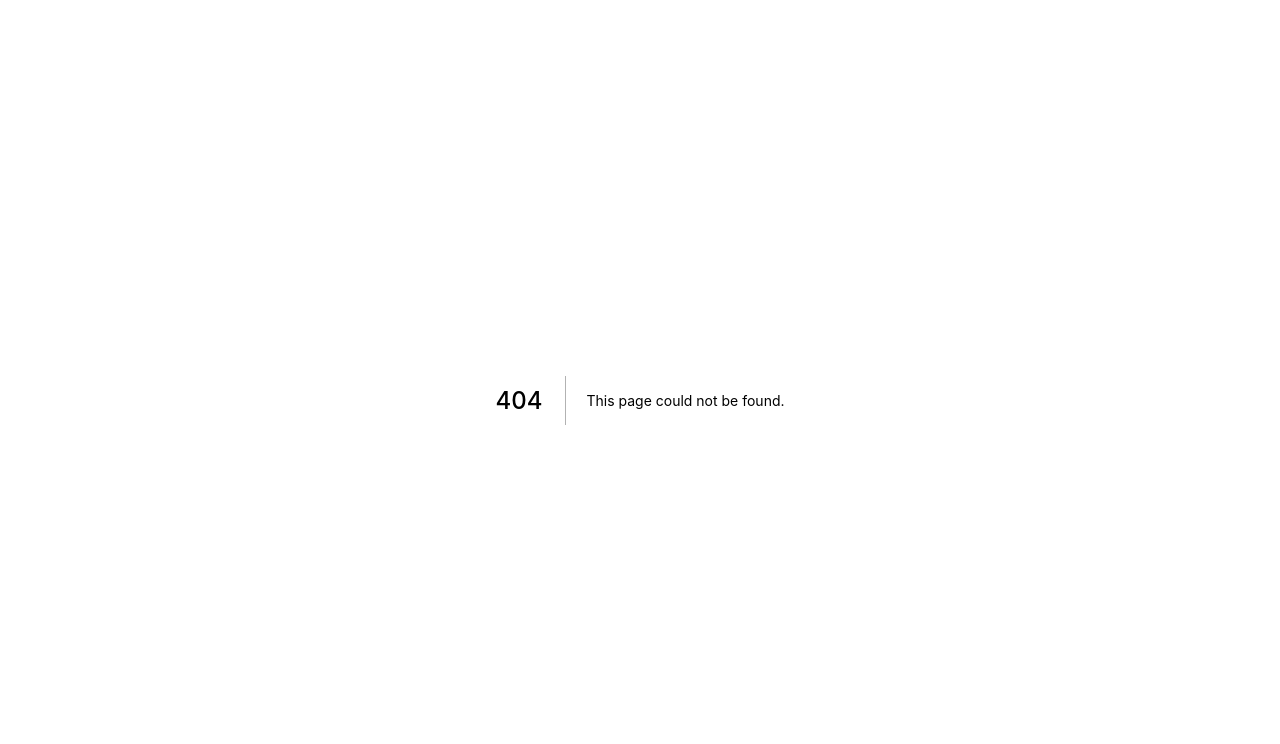
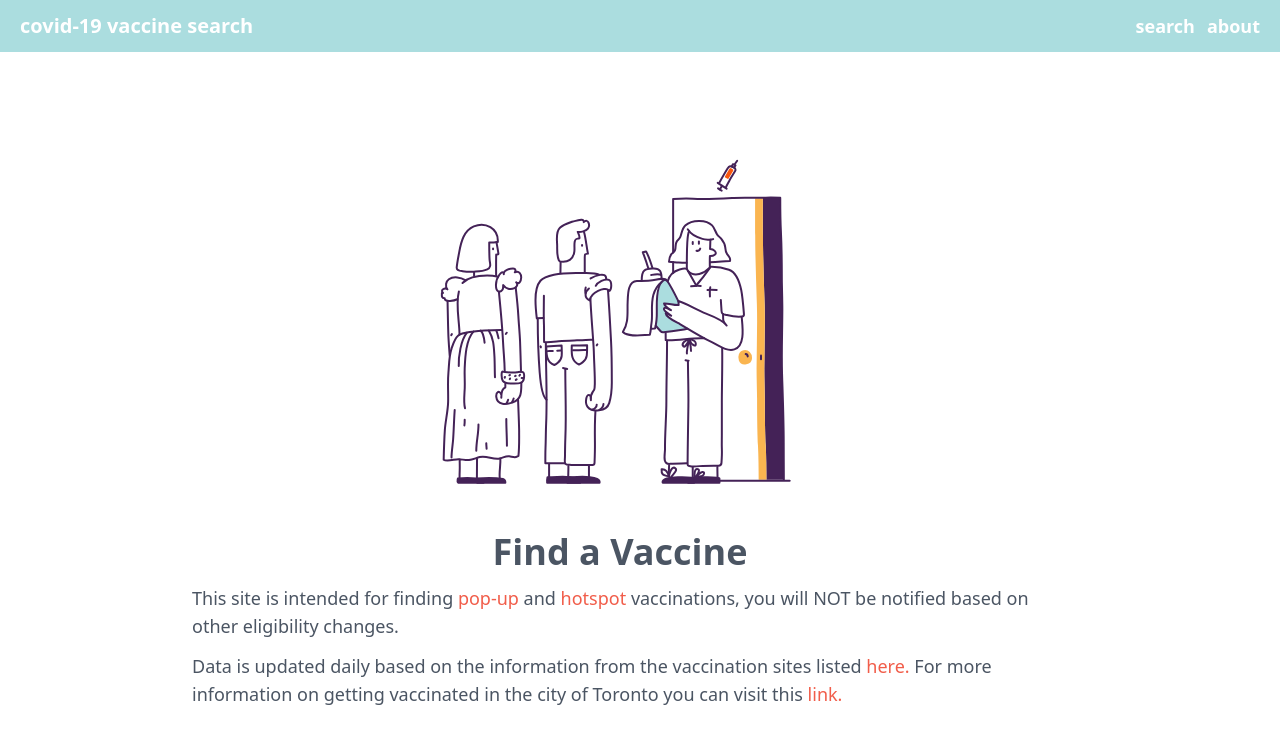
Before and after one commit to mattpodolak/vaccine-finder, a Next.js app: page /about in a window 1280 px wide. Before the commit this address had no page. Shown: the top 744 px of the page. Built offline with nearby package versions, Linux system fonts and the light colour scheme.

Commit message:
added an about page

```diff
--- a/archive_pages/popup.js
+++ /dev/null
@@ -1,30 +0,0 @@
-import Head from 'next/head';
-import { Header } from '@/molecules/Header';
-
-const Popup = () => {
-  return (
-    <>
-      <Head>
-        <title>Pop-up Vaccine Search</title>
-      </Head>
-      <Header />
-      <div className="text-gray-600 flex flex-col m-5 items-center">
-        <div className="flex flex-col justify-center text-center items-center max-w-4xl p-5">
-          <div className="md:-ml-12">
-            <img src="health-vaccine-row.svg" width="500px" />
-          </div>
-          <div className="flex flex-col space-y-2 m-5 md:-ml-5">
-            <h1 className="text-4xl font-semibold">
-              Pop-up vaccine search coming soon
-            </h1>
-            <h2 className="text-lg">
-              Search for pop-up vaccination sites and set up notifications for
-              future pop-ups.
-            </h2>
-          </div>
-        </div>
-      </div>
-    </>
-  );
-};
-export default Popup;
--- a/atomic/molecules/Header.js
+++ b/atomic/molecules/Header.js
@@ -11,7 +11,7 @@ export const Header = () => {
         <div className="flex w-full md:w-auto justify-between items-center">
           {/* <div className="w-4 h-4 bg-two-light rounded-xl mx-2"></div> */}
           <Link href="/">
-            <span className="font-bold text-xl">covid-19 vaccine search</span>
+            <a className="font-bold text-xl">covid-19 vaccine search</a>
           </Link>
           <div
             className="mobile-menu md:hidden flex flex-col"
@@ -73,6 +73,11 @@ export const Header = () => {
               search
             </a>
           </Link>
+          <Link href="/about">
+            <a className="font-semibold text-lg" onClick={closeMobileMenu}>
+              about
+            </a>
+          </Link>
         </div>
       </nav>
     </header>
--- a/atomic/templates/Landing.js
+++ b/atomic/templates/Landing.js
@@ -28,16 +28,7 @@ export const Landing = ({ clinics, lastUpdate }) => {
           <h3 className="text-2xl font-bold">Vaccine search</h3>
           <p>
             Checking <span className="text-two-normal">{clinics}</span>{' '}
-            vaccination sites for vaccine eligibility. Priority group data is
-            updated daily based on the information provided{' '}
-            <a
-              className="underline text-two-normal hover:text-two-light ease-in-out duration-300"
-              href="https://vaccineto.ca/sites"
-              target="_blank"
-            >
-              here
-            </a>
-            .
+            vaccination sites for vaccine eligibility, data is updated daily.
           </p>
 
           <div className="flex flex-col pt-5 space-y-1 w-full">
--- /dev/null
+++ b/pages/about.js
@@ -0,0 +1,54 @@
+import Head from 'next/head';
+import { Header } from '@/molecules/Header';
+
+const Popup = () => {
+  return (
+    <>
+      <Head>
+        <title>Pop-up Vaccine Search</title>
+      </Head>
+      <Header />
+      <div className="text-gray-600 flex flex-col m-5 items-center">
+        <div className="flex flex-col justify-center text-center items-center max-w-4xl p-5">
+          <div className="md:-ml-12">
+            <img src="health-vaccine-row.svg" width="500px" />
+          </div>
+          <div className="flex flex-col space-y-3 m-5 md:-ml-5 text-left text-lg">
+            <h1 className="text-4xl font-semibold text-center">
+              Find a Vaccine
+            </h1>
+            <h2>
+              This site is intended for finding{' '}
+              <span className="font-medium text-two-normal">pop-up</span> and{' '}
+              <span className="font-medium text-two-normal">hotspot</span>{' '}
+              vaccinations, you will NOT be notified based on other eligibility
+              changes.
+            </h2>
+            <p>
+              Data is updated daily based on the information from the
+              vaccination sites listed{' '}
+              <a
+                className="text-two-normal"
+                href="https://vaccineto.ca/sites"
+                target="_blank"
+              >
+                here.
+              </a>{' '}
+              For more information on getting vaccinated in the city of Toronto
+              you can visit this{' '}
+              <a
+                className="text-two-normal"
+                target="_blank"
+                href="https://www.toronto.ca/home/covid-19/covid-19-protect-yourself-others/covid-19-vaccines/covid-19-how-to-get-vaccinated/?accordion=vaccine-eligibility"
+              >
+                link.
+              </a>
+            </p>
+            <p></p>
+          </div>
+        </div>
+      </div>
+    </>
+  );
+};
+export default Popup;
--- a/pages/index.js
+++ b/pages/index.js
@@ -7,7 +7,7 @@ export default function Home({ clinics, lastUpdate }) {
   return (
     <>
       <Head>
-        <title>Hotspot Vaccine Search</title>
+        <title>COVID-19 Vaccine Search</title>
       </Head>
       <Header />
       <Landing clinics={clinics} lastUpdate={lastUpdate} />
```
Also changed, not shown: 1 other file (tests, documents, lock files or other folders).
